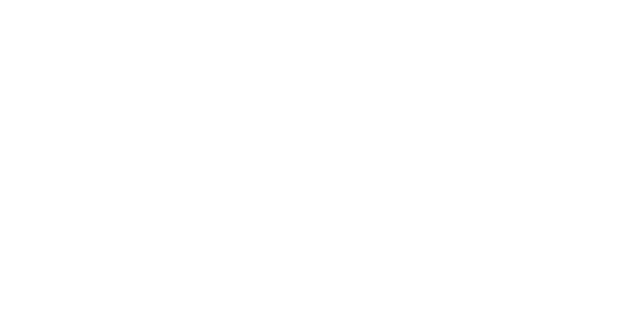
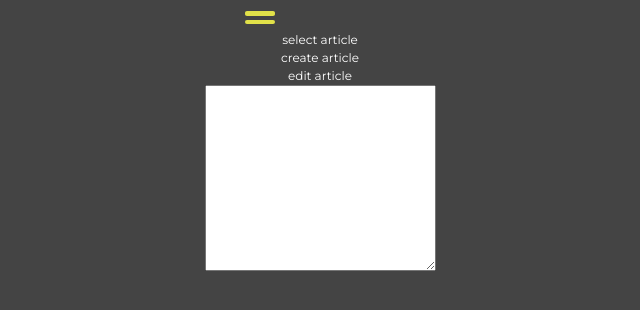
Before and after one commit to Francescostefan1998/readingapp, a React (Create React App) app: page /home in a window 1280 px wide. Before the commit this address had no page. Shown: the top 310 px of the page, without its empty margins (320-960 px from the left). Built offline with nearby package versions, Linux system fonts and the light colour scheme.

Commit message:
starting styling the setting

```diff
--- a/src/App.js
+++ b/src/App.js
@@ -2,12 +2,14 @@ import "./App.css";
 import "bootstrap/dist/css/bootstrap.min.css";
 import { BrowserRouter, Routes, Route } from "react-router-dom";
 import LoginPage from "./components/loginPage/LoginPage";
+import HomePage from "./components/homePage/HomePage";
 function App() {
   return (
     <div className="App">
       <BrowserRouter>
         <Routes>
           <Route path="/" element={<LoginPage />} />
+          <Route path="/home" element={<HomePage />} />
         </Routes>
       </BrowserRouter>
     </div>
--- /dev/null
+++ b/src/components/homePage/HomePage.jsx
@@ -0,0 +1,37 @@
+import "./homePage.css";
+import { GoThreeBars } from "react-icons/go";
+import { useState } from "react";
+
+const HomePage = () => {
+  const [showSettings, setShowSettings] = useState(true);
+  const [classTrigger, setClassTrigger] = useState("");
+  return (
+    <div className="homepage">
+      <div className="inside-home">
+        <div className="three-bar-container">
+          <dir
+            className="three-bar-container-absolute"
+            onClick={() => setClassTrigger("setting-animation")}
+          >
+            <div className={`single-line-settings ${classTrigger} first`}></div>
+            <div
+              className={`single-line-settings ${classTrigger} second`}
+            ></div>
+            <div className={`single-line-settings ${classTrigger} third`}></div>
+          </dir>
+        </div>
+        {showSettings && (
+          <>
+            <div>select article</div>
+            <div>create article</div>
+            <div>edit article</div>
+            <div></div>
+          </>
+        )}
+        <textarea name="" id="" cols="30" rows="10"></textarea>
+      </div>
+    </div>
+  );
+};
+
+export default HomePage;
--- /dev/null
+++ b/src/components/homePage/homePage.css
@@ -0,0 +1,36 @@
+.homepage {
+  width: 100%;
+  height: 100vh;
+  display: flex;
+  flex-direction: column;
+  align-items: center;
+}
+
+.three-bar-container {
+  position: relative;
+  width: 100%;
+  display: flex;
+  align-items: center;
+  justify-content: start;
+}
+.three-bar-container-absolute {
+  display: flex;
+  flex-direction: column;
+  gap: 5px;
+}
+.inside-home {
+  max-width: 400px;
+}
+
+.single-line-settings {
+  width: 30px;
+  height: 4px;
+  border-radius: 2px;
+  background-color: var(--color-yellow);
+}
+.setting-animation.first {
+  animation: firstSettings 0.8s linear;
+}
+
+@keyframes firstSettings {
+}
--- a/src/components/loginPage/LoginPage.jsx
+++ b/src/components/loginPage/LoginPage.jsx
@@ -4,11 +4,13 @@ import { FontAwesomeIcon } from "@fortawesome/react-fontawesome";
 import { faUser } from "@fortawesome/free-solid-svg-icons";
 import { faSquare } from "@fortawesome/free-solid-svg-icons";
 import { MdPerson } from "react-icons/md";
+import { useNavigate } from "react-router-dom";
 import { HiAtSymbol } from "react-icons/hi";
 import { IoIosCall } from "react-icons/io";
 import { GiPadlock } from "react-icons/gi";
 import { BsFillArrowLeftCircleFill } from "react-icons/bs";
 const LoginPage = () => {
+  const navigate = useNavigate();
   const [flipTheContainer, setFlipTheContainer] = useState("");
   const [flipTheContainerDownInsideBack, setFlipTheContainerDownInsideBack] =
     useState("");
@@ -176,11 +178,15 @@ const LoginPage = () => {
           </div>
 
           <div>
-            <div className={` ${displaynone} button-register-login-page`}>
+            <div
+              className={` ${displaynone} button-register-login-page`}
+              onClick={() => navigate("/home")}
+            >
               REGISTER
             </div>
             <div
               className={` ${displaynoneOpposite} ${flipTheContainerDownInsideBack} button-register-login-page back-side mt-4`}
+              onClick={() => navigate("/home")}
             >
               LOGIN
             </div>
```
